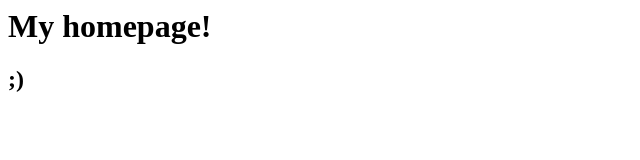
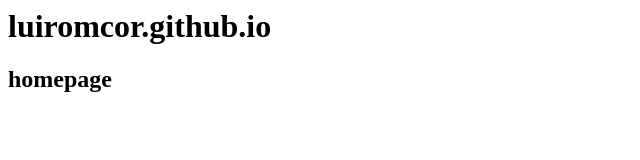
Before and after one commit to luiromcor/luiromcor2.github.io, a plain HTML site: page index.html in a window 1280 px wide. Shown: the whole page, without its empty margins (0-640 px from the left). Drawn offline with Linux system fonts and the light colour scheme.

Commit message:
Update index.html

```diff
--- a/index.html
+++ b/index.html
@@ -1,14 +1,14 @@
 <html>
   <head>
-    <title>My Homepage</title>
+    <title>luiromcor.github.io</title>
   </head>
 
 
   <body>
-    <h1>My homepage!</h1>
+    <h1>luiromcor.github.io</h1>
 
     <h2>
-        ;)
+        homepage
     </h2>
 
   </body>
```
